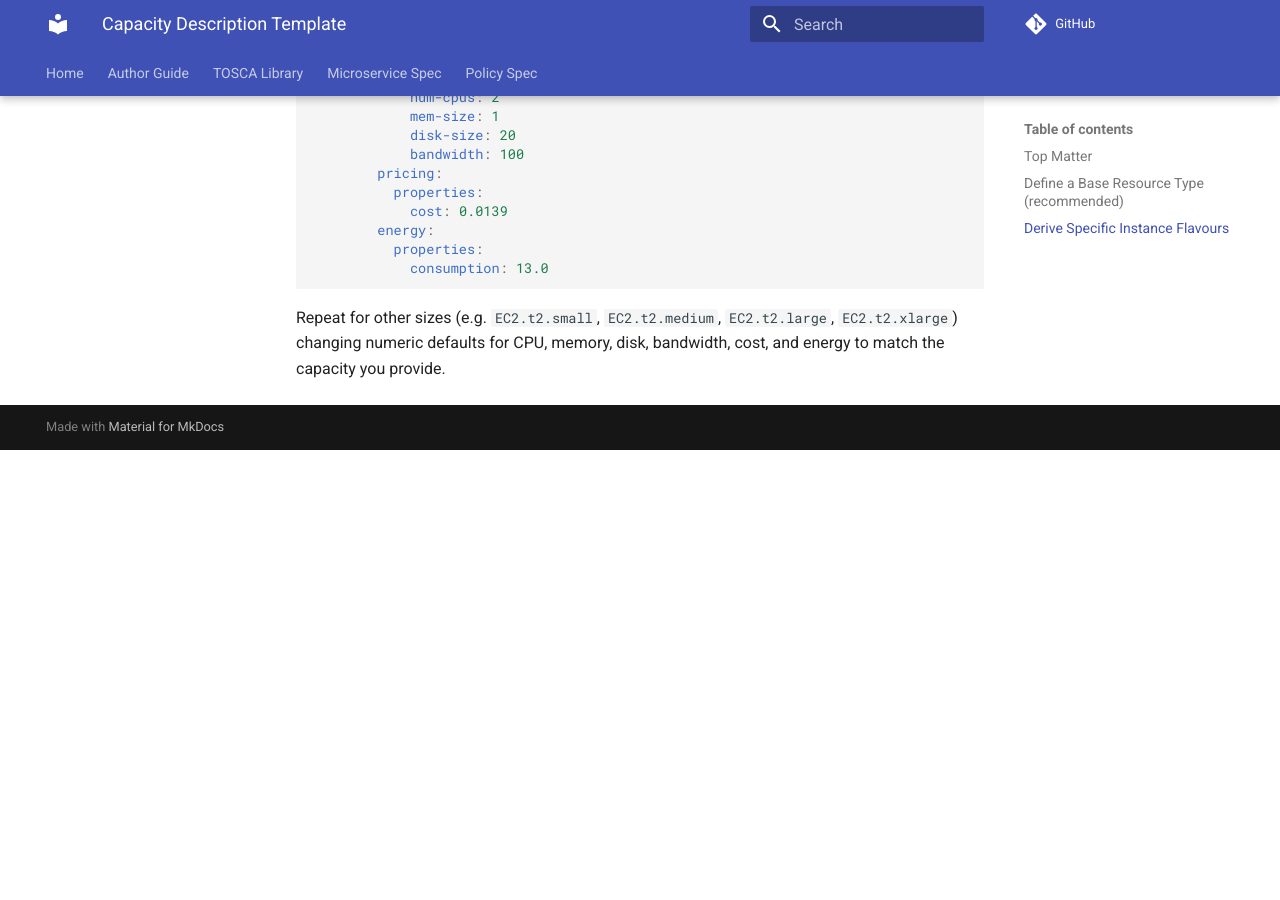
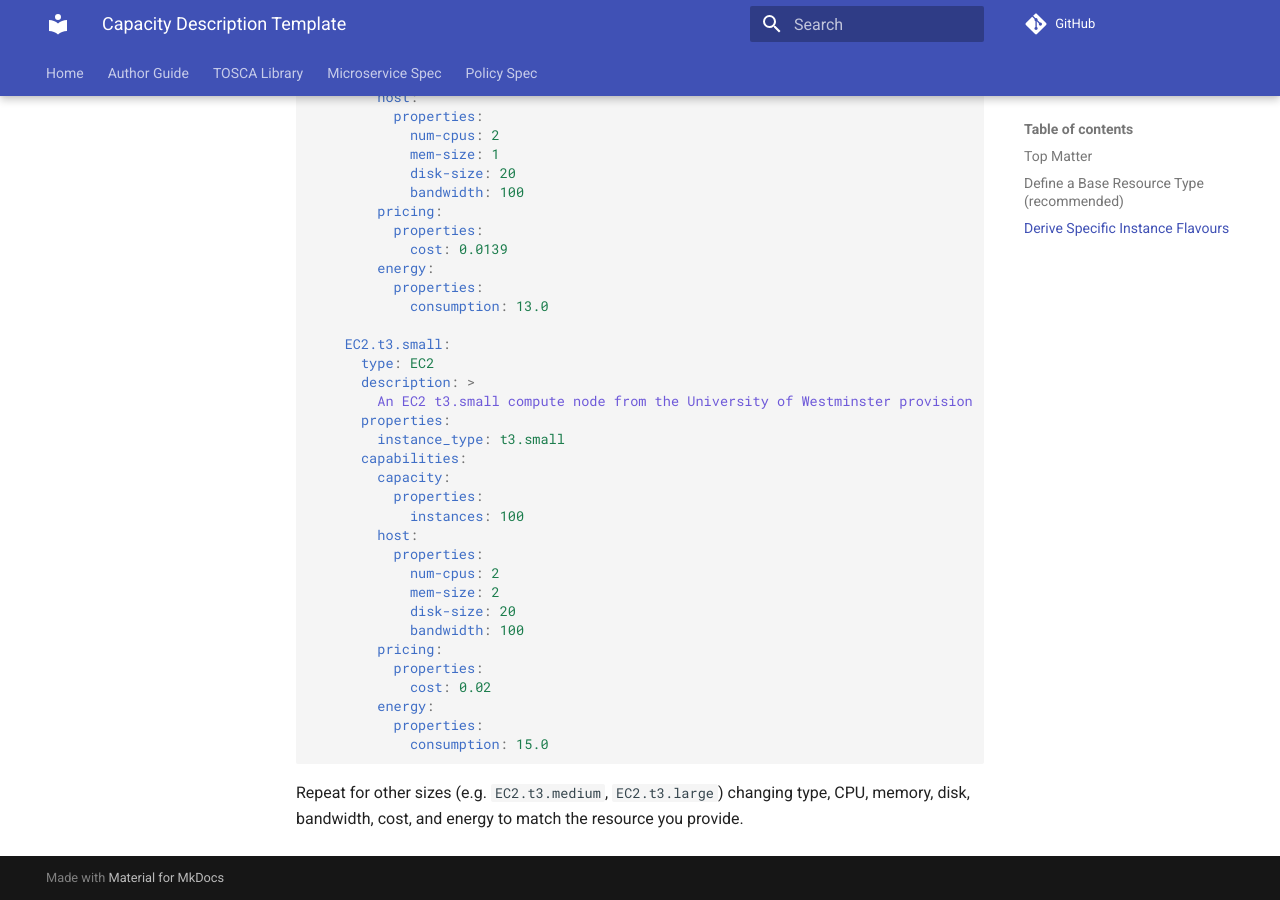
Before and after one commit to Swarmchestrate/tosca, an MkDocs documentation site: the page built from docs/capacity.md, in a window 1280 px wide and 900 px high, scrolled down 4017 px. Built offline with MkDocs 1.6.1 and Material for MkDocs 9.7.7, drawn with Linux system fonts in a browser that asks for light colours; comment, search, counter and statistics services are not loaded; before the commit the page ends 4467 px from its top, so only the background shows below that.

Commit message:
feat: add t3.small example

````diff
--- a/docs/capacity.md
+++ b/docs/capacity.md
@@ -185,7 +185,9 @@ Derive specific instance types from the base to encode size-specific defaults. O
 
 ```yaml
 service_template:
+
   node_templates:
+
     EC2.t3.micro:
       type: EC2
       description: >
@@ -208,8 +210,31 @@ service_template:
         energy:
           properties:
             consumption: 13.0
+
+    EC2.t3.small:
+      type: EC2
+      description: >
+        An EC2 t3.small compute node from the University of Westminster provision
+      properties:
+        instance_type: t3.small
+      capabilities:
+        capacity:
+          properties:
+            instances: 100
+        host:
+          properties:
+            num-cpus: 2
+            mem-size: 2
+            disk-size: 20
+            bandwidth: 100
+        pricing:
+          properties:
+            cost: 0.02
+        energy:
+          properties:
+            consumption: 15.0
 ```
 
-Repeat for other sizes (e.g. `EC2.t2.small`, `EC2.t2.medium`, `EC2.t2.large`, `EC2.t2.xlarge`)
-changing numeric defaults for CPU, memory, disk, bandwidth, cost, and energy to match the
-capacity you provide.
+Repeat for other sizes (e.g. `EC2.t3.medium`, `EC2.t3.large`)
+changing type, CPU, memory, disk, bandwidth, cost, and energy to match the
+resource you provide.
````
